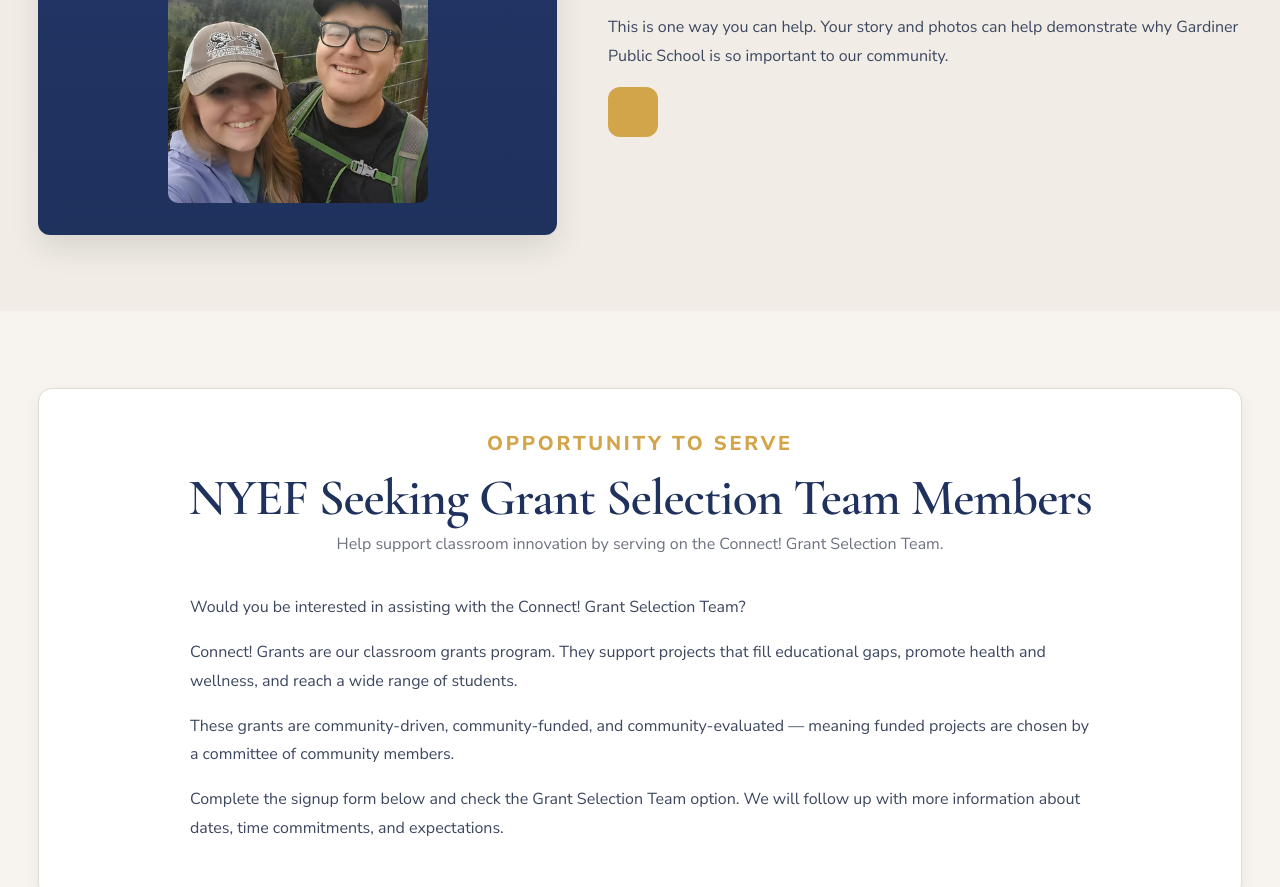
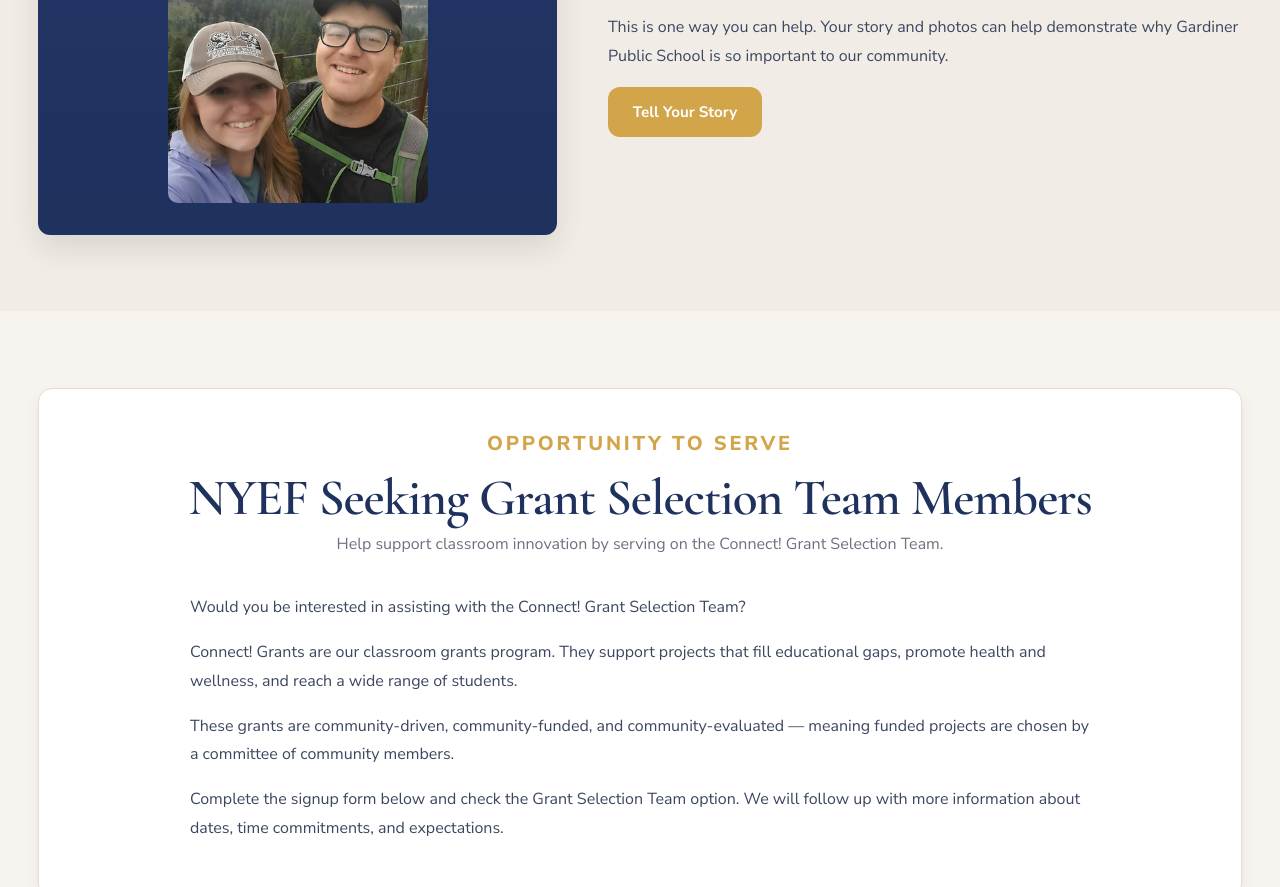
Before and after one commit to https-perks/gardinernyef, a plain HTML site: page get-involved.html in a window 1280 px wide. Shown: the part 1579-2466 px from the top of the page. Drawn offline with nearby package versions, Linux system fonts and the light colour scheme.

Commit message:
Fixing the "Tell Your Story" button in get-involved.html to ensure it has the correct class and structure for styling. Also, adding a position relative to the navbar in styles.css to allow for better control of its positioning.

```diff
--- a/get-involved.html
+++ b/get-involved.html
@@ -143,7 +143,7 @@
               important to our community.
             </p>
             <a href="https://forms.gle/mNvYrWeBcuMm2VSH7" target="_blank" rel="noopener noreferrer"
-              class="btn btn-primary" Tell Your Story>
+              class="btn btn-primary"> Tell Your Story
             </a>
           </div>
         </div>
```
